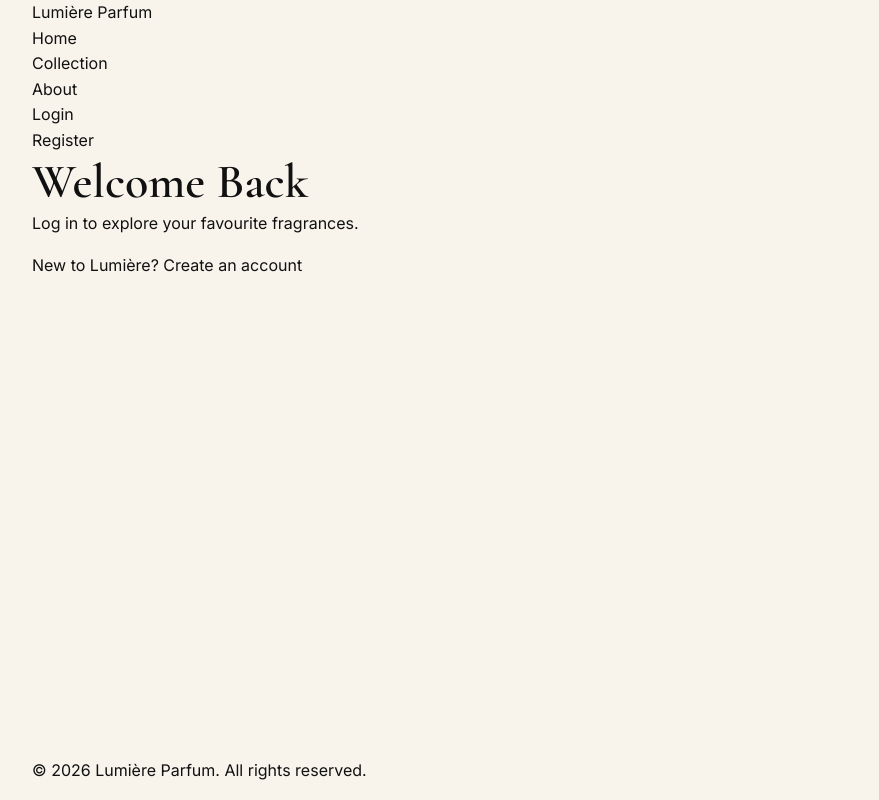
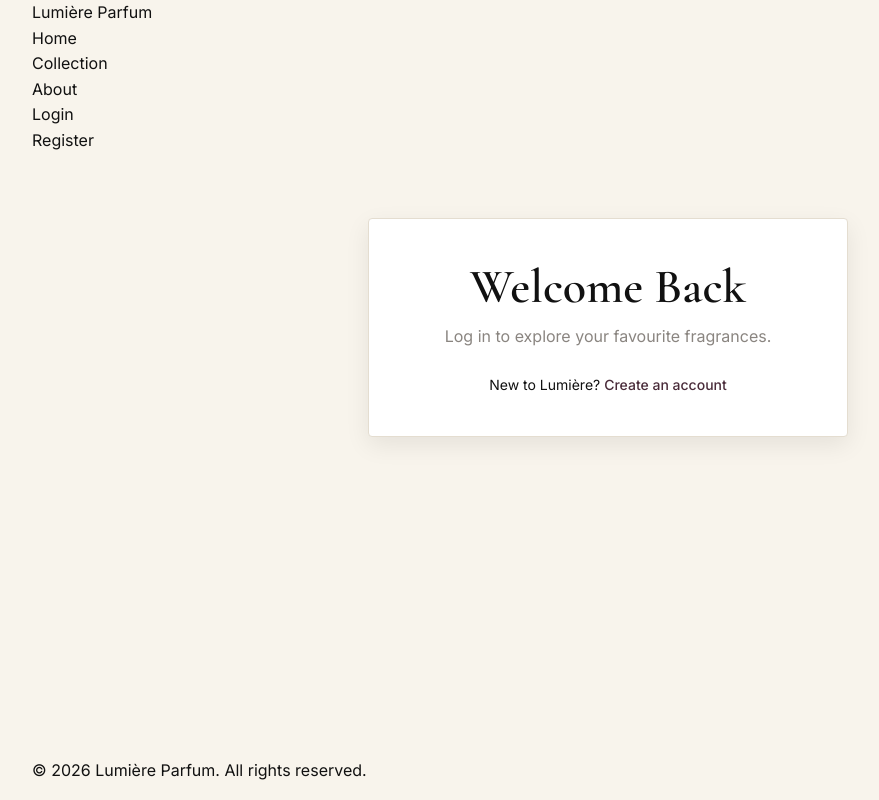
Before and after one commit to elza952/lumiere-parfum, a plain HTML site: page login.html in a window 1280 px wide. Shown: the whole page, without its empty margins (32-911 px from the left). Drawn offline with nearby package versions, Linux system fonts and the light colour scheme.

Commit message:
feat(auth): create auth.css and link it on login and register

```diff
--- /dev/null
+++ b/css/auth.css
@@ -0,0 +1,40 @@
+.auth {
+  padding: var(--space-xl) 0;
+}
+
+.auth__inner {
+  display: flex;
+  justify-content: center;
+}
+
+.auth__card {
+  width: 100%;
+  max-width: 480px;
+  padding: var(--space-lg);
+  background-color: var(--color-white);
+  border: 1px solid var(--color-border);
+  border-radius: var(--radius);
+  box-shadow: var(--shadow);
+}
+
+.auth__title {
+  margin-bottom: var(--space-xs);
+  text-align: center;
+}
+
+.auth__subtitle {
+  margin-bottom: var(--space-md);
+  text-align: center;
+  color: var(--color-gray);
+}
+
+.auth__switch {
+  margin: var(--space-md) 0 0;
+  text-align: center;
+  font-size: var(--fs-sm);
+}
+
+.auth__link {
+  color: var(--color-plum);
+  font-weight: 500;
+}
--- a/login.html
+++ b/login.html
@@ -6,6 +6,7 @@
     <meta name="description" content="Log in to your Lumière Parfum account." />
     <title>Lumière Parfum | Login</title>
     <link rel="stylesheet" href="css/style.css" />
+    <link rel="stylesheet" href="css/auth.css" />
   </head>
   <body>
     <header class="site-header">
```
Also changed, not shown: register.html (+1 -0 lines).
